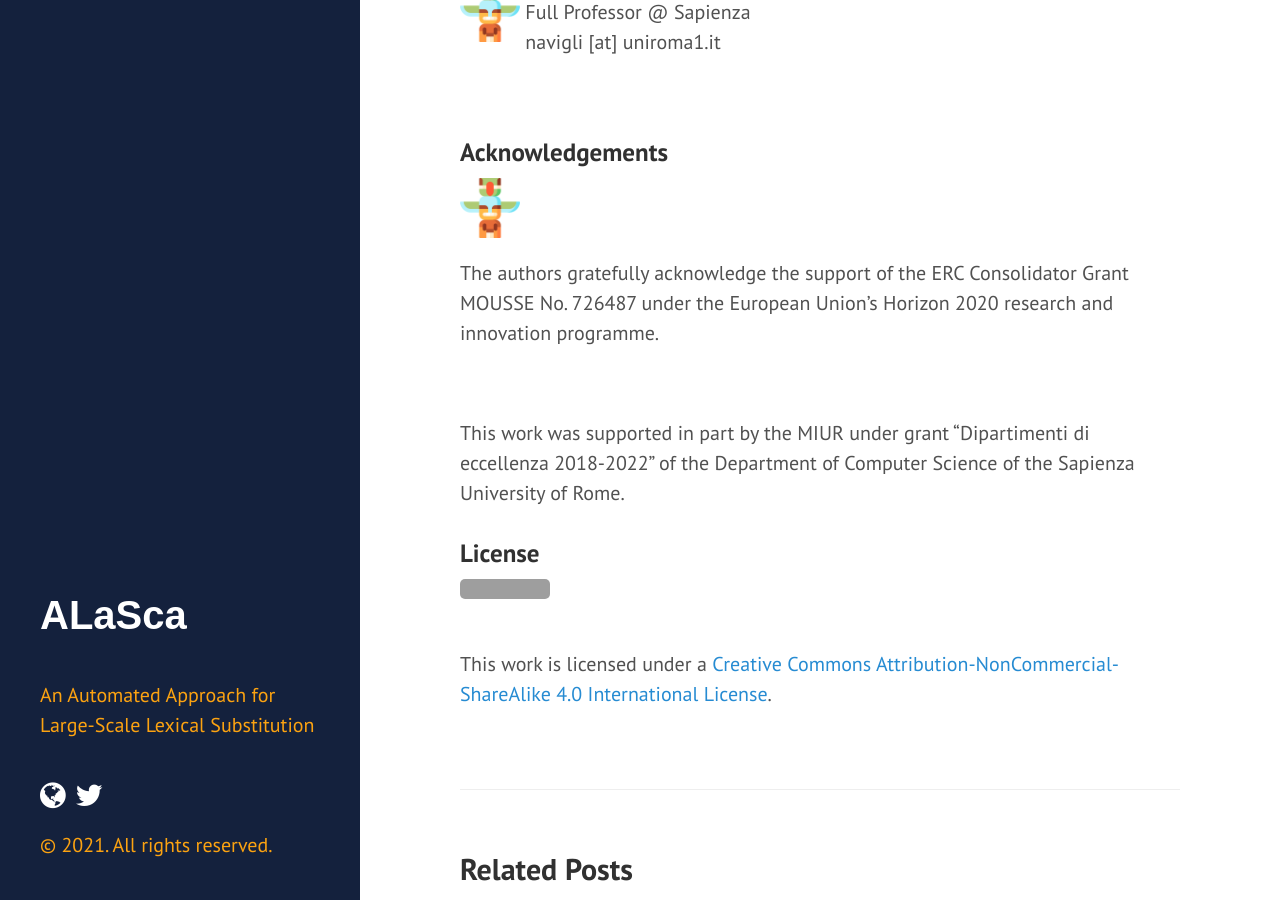
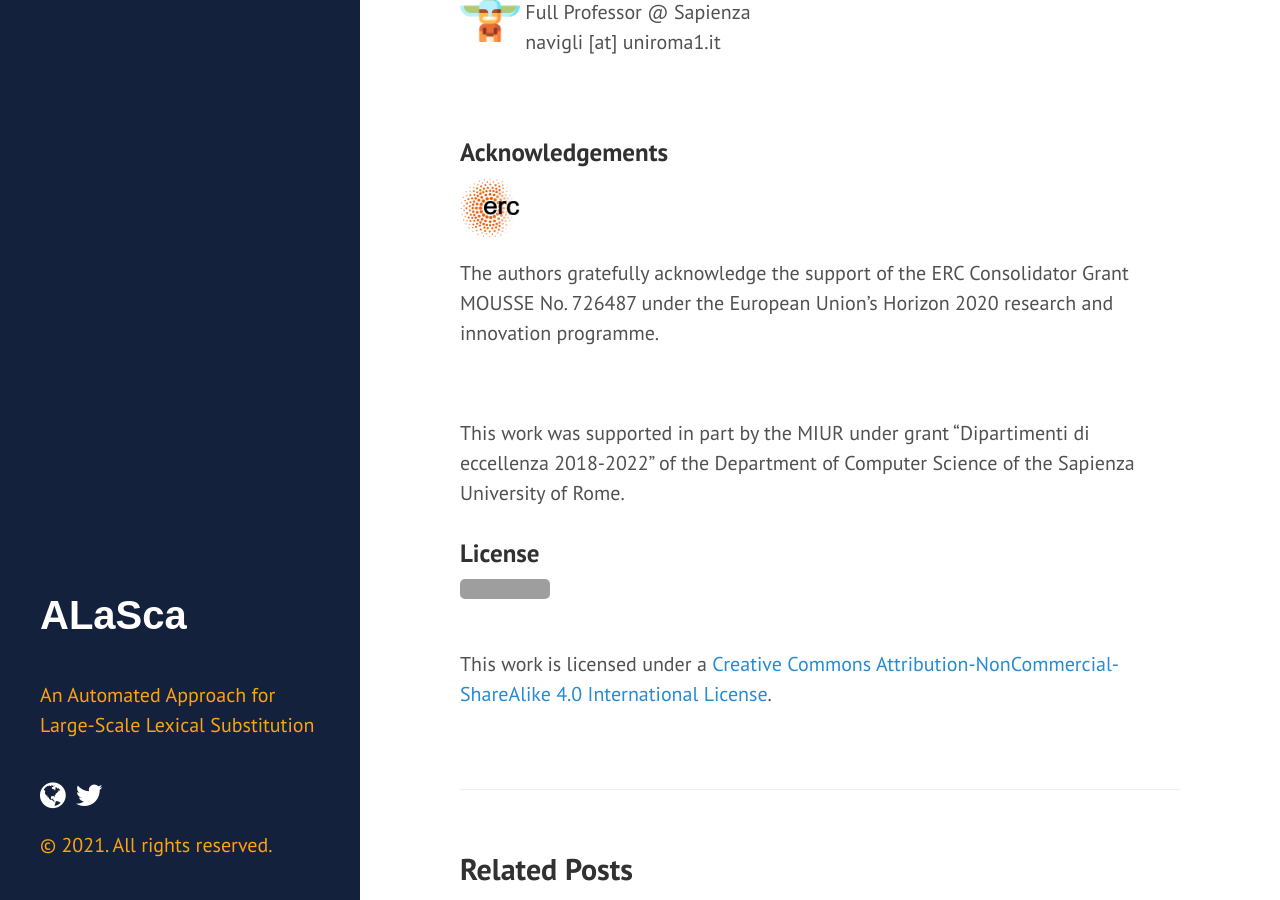
Before and after one commit to caterinaLacerra/ALaSca, a Jekyll site: the page built from docs/_posts/2021-05-24-datasets.md, in a window 1280 px wide and 900 px high, scrolled down 1571 px. Built offline with Jekyll 4.4.1, drawn with Linux system fonts in a browser that asks for light colours; grey boxes are pictures that could not be loaded.

Commit message:
Update 2021-05-24-datasets.md

```diff
--- a/docs/_posts/2021-05-24-datasets.md
+++ b/docs/_posts/2021-05-24-datasets.md
@@ -66,12 +66,12 @@ In the [supplementary material](/docs/assets/supplementary_alasca.pdf) we provid
 
 
 <div  style="display:inline-block;vertical-align:middle;">
-<img class="img" src="https://raw.githubusercontent.com/caterinaLacerra/alasca/master/docs/_images/totem_prof.png" width="60px">
+<img class="img" src="https://raw.githubusercontent.com/caterinaLacerra/alasca/master/docs/_images/erc_logo.png" width="60px">
 </div>
 
 <div style="display:inline-block;vertical-align:middle;">
   <p class="content-holder">
-  The authors gratefully acknowledge the support of the ERC Consolidator Grant MOUSSE No. 726487 under the European Union’s Horizon 2020 research and innovation programme.
+  The authors gratefully acknowledge the support of the ERC Consolidator Grant<br/>MOUSSE No. 726487 under the European Union’s Horizon 2020 research and<br/> innovation programme.
 </p>
 </div><br/>
 
```
